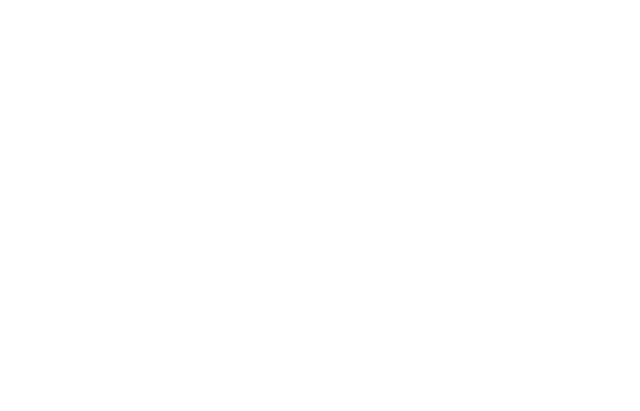
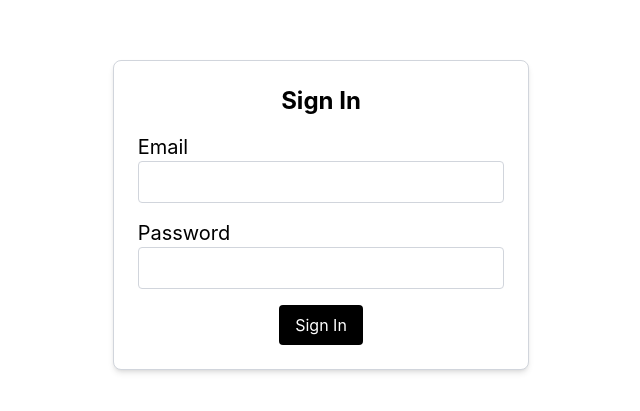
Before and after one commit to Priyansh7999/react-auth-forms, a React (Vite) app: page /sign-in in a window 1280 px wide. Shown: the part 185-596 px from the top of the page, without its empty margins (319-959 px from the left). Built offline with nearby package versions, Linux system fonts and the light colour scheme.

Commit message:
feat: create signin page with formik form and InputField component

```diff
--- a/src/pages/SignIn.jsx
+++ b/src/pages/SignIn.jsx
@@ -1,9 +1,38 @@
+import { Form, Formik } from 'formik'
 import React from 'react'
+import InputField from '../components/InputField'
+import Button from '../components/Button'
+import { SignInSchema } from '../schemas/signinSchema'
+import { useNavigate } from 'react-router-dom'
+export default function SignIn() {
+  const initialState = {
+    email: '',
+    password: ''
+  }
+  const navigate = useNavigate()
 
-export default function SignIn() {
+  const handleSubmit = (values) => {
+    alert(`Email: ${values.email}\nPassword: ${values.password}`)
+    navigate('/')
+  }
   return (
-    <div>
-
+    <div className='flex justify-center items-center h-screen'>
+      <div className='flex flex-col border border-gray-300 rounded-lg p-6 bg-white shadow-md'>
+        <h3 className='text-2xl font-bold mb-4 text-center'>Sign In</h3>
+        <Formik
+          initialValues={initialState}
+          validationSchema={SignInSchema}
+          onSubmit={handleSubmit}
+        >
+          <Form>
+            <InputField label="Email" type="email" name="email" />
+            <InputField label="Password" type="password" name="password" />
+            <div className="mt-4 flex justify-center">
+              <Button title="Sign In" type="submit" />
+            </div>
+          </Form>
+        </Formik>
+      </div>
     </div>
   )
 }
```
